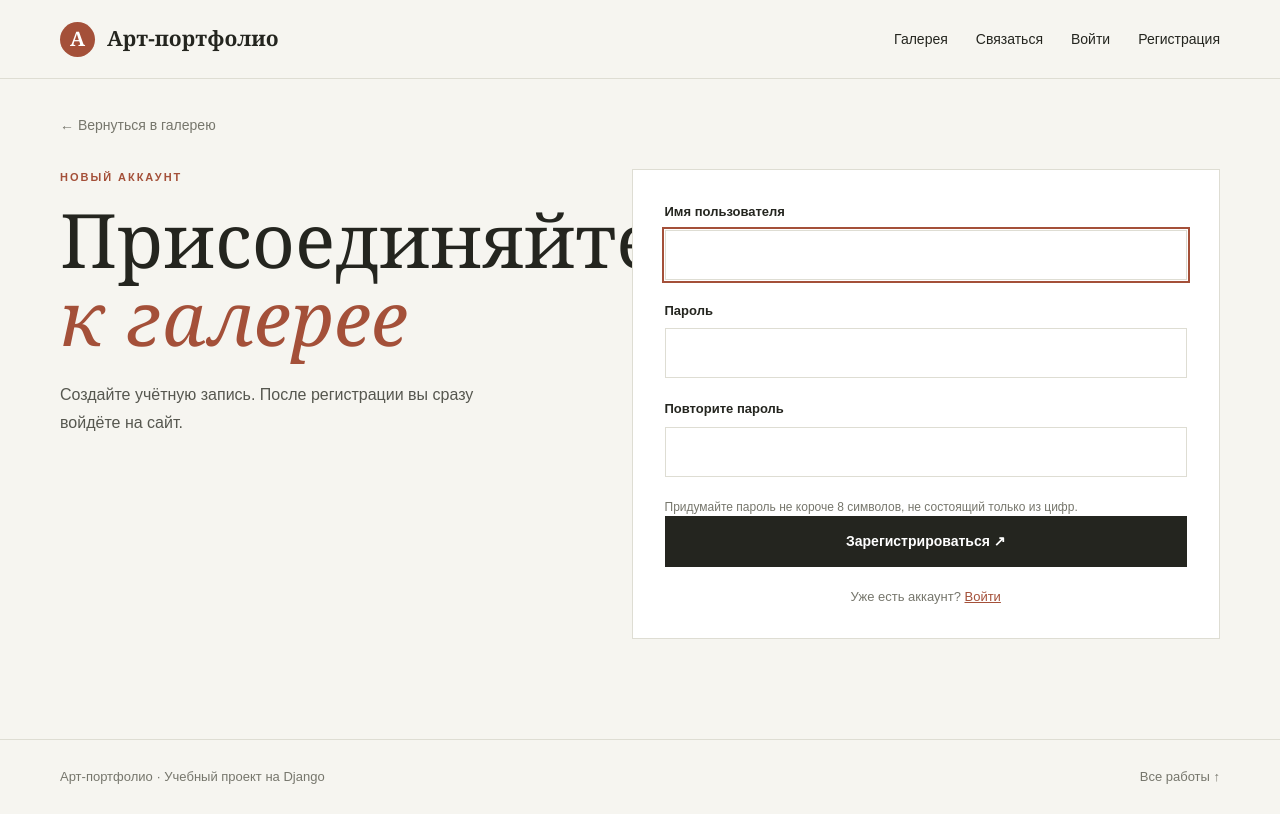
After one commit to Daniil888-m/Kursovoy_Kolotygin_241-3210_4sem, a Django app: page /register/ in a window 1280 px wide. The commit adds this page. Run offline with Django 5.2, Linux system fonts and the light colour scheme.

Commit message:
регистрация пользователей

```diff
--- a/artist_portfolio/settings.py
+++ b/artist_portfolio/settings.py
@@ -120,3 +120,7 @@ STATIC_URL = 'static/'
 
 MEDIA_URL = '/media/'
 MEDIA_ROOT = BASE_DIR / 'media'
+
+LOGIN_URL = 'gallery:login'
+LOGIN_REDIRECT_URL = 'gallery:artwork_list'
+LOGOUT_REDIRECT_URL = 'gallery:artwork_list'
--- a/gallery/static/gallery/style.css
+++ b/gallery/static/gallery/style.css
@@ -19,8 +19,12 @@ img { display: block; max-width: 100%; }
 .header-inner { min-height: 78px; display: flex; align-items: center; justify-content: space-between; gap: 20px; }
 .brand { display: inline-flex; align-items: center; gap: 12px; font-family: Georgia, 'Times New Roman', serif; font-size: 21px; font-weight: bold; }
 .brand-mark { display: grid; place-items: center; width: 35px; height: 35px; border-radius: 50%; background: var(--accent); color: var(--white); font-size: 20px; }
-nav { display: flex; flex-wrap: wrap; gap: 28px; font-size: 14px; }
+nav { display: flex; align-items: center; flex-wrap: wrap; gap: 28px; font-size: 14px; }
 nav a:hover, .footer-inner a:hover, .back-link:hover { color: var(--accent); }
+.nav-user { color: var(--muted); }
+.logout-form { margin: 0; }
+.logout-form button { padding: 0; border: 0; background: none; color: var(--ink); font: inherit; cursor: pointer; }
+.logout-form button:hover { color: var(--accent); }
 
 .hero { overflow: hidden; background: #e8e5da; }
 .hero-inner { min-height: 430px; display: grid; grid-template-columns: 1.25fr .75fr; align-items: center; gap: 30px; }
@@ -108,6 +112,13 @@ h1, h2, h3 { font-family: Georgia, 'Times New Roman', serif; font-weight: normal
 .form-note { margin: 13px 0 0; color: var(--muted); font-size: 12px; }
 .success-section { min-height: 520px; padding-block: 110px; }
 .success-section .contact-button { margin-top: 15px; }
+.auth-section { padding-block: 34px 100px; }
+.auth-layout { display: grid; grid-template-columns: minmax(0, .9fr) minmax(0, 1.1fr); gap: 90px; align-items: start; }
+.auth-intro h1 { margin-bottom: 24px; font-size: clamp(45px, 6vw, 75px); line-height: 1.05; }
+.auth-intro h1 em { color: var(--accent); font-weight: normal; }
+.auth-intro > p:not(.eyebrow) { max-width: 430px; color: #56574f; line-height: 1.75; }
+.auth-switch { margin: 20px 0 0; color: var(--muted); font-size: 13px; text-align: center; }
+.auth-switch a { color: var(--accent); text-decoration: underline; }
 
 .site-footer { border-top: 1px solid var(--line); }
 .footer-inner { display: flex; justify-content: space-between; gap: 20px; padding-block: 27px; color: var(--muted); font-size: 13px; }
@@ -126,9 +137,9 @@ h1, h2, h3 { font-family: Georgia, 'Times New Roman', serif; font-weight: normal
     .hero-inner { min-height: 330px; }
     .section-heading { align-items: start; flex-direction: column; gap: 5px; }
     .artwork-grid, .detail-layout, .feedback-layout { grid-template-columns: 1fr; }
-    .contact-layout { grid-template-columns: 1fr; gap: 28px; }
+    .contact-layout, .auth-layout { grid-template-columns: 1fr; gap: 28px; }
     .contact-form { padding: 22px; }
-    .contact-section { padding-bottom: 70px; }
+    .contact-section, .auth-section { padding-bottom: 70px; }
     .success-section { min-height: 450px; padding-block: 80px; }
     .gallery-section { padding-block: 55px 70px; }
     .detail-section { padding-bottom: 65px; }
--- a/gallery/templates/gallery/base.html
+++ b/gallery/templates/gallery/base.html
@@ -18,7 +18,17 @@
             <nav aria-label="Основная навигация">
                 <a href="{% url 'gallery:artwork_list' %}">Галерея</a>
                 <a href="{% url 'gallery:contact' %}">Связаться</a>
-                <a href="{% url 'admin:index' %}">Администрирование</a>
+                {% if user.is_authenticated %}
+                    <span class="nav-user">{{ user.username }}</span>
+                    <form class="logout-form" method="post" action="{% url 'gallery:logout' %}">
+                        {% csrf_token %}
+                        <button type="submit">Выйти</button>
+                    </form>
+                {% else %}
+                    <a href="{% url 'gallery:login' %}">Войти</a>
+                    <a href="{% url 'gallery:register' %}">Регистрация</a>
+                {% endif %}
+                {% if user.is_staff %}<a href="{% url 'admin:index' %}">Администрирование</a>{% endif %}
             </nav>
         </div>
     </header>
--- /dev/null
+++ b/gallery/templates/gallery/register.html
@@ -0,0 +1,41 @@
+{% extends 'gallery/base.html' %}
+
+{% block title %}Регистрация — Арт-портфолио{% endblock %}
+
+{% block content %}
+<section class="auth-section container">
+    <a class="back-link" href="{% url 'gallery:artwork_list' %}">← Вернуться в галерею</a>
+    <div class="auth-layout">
+        <div class="auth-intro">
+            <p class="eyebrow">НОВЫЙ АККАУНТ</p>
+            <h1>Присоединяйтесь<br><em>к галерее</em></h1>
+            <p>Создайте учётную запись. После регистрации вы сразу войдёте на сайт.</p>
+        </div>
+
+        <form class="contact-form auth-form" method="post">
+            {% csrf_token %}
+            {% if form.non_field_errors %}<div class="form-errors">{{ form.non_field_errors }}</div>{% endif %}
+
+            <div class="form-field">
+                <label for="{{ form.username.id_for_label }}">Имя пользователя</label>
+                {{ form.username }}
+                {% for error in form.username.errors %}<span class="field-error">{{ error }}</span>{% endfor %}
+            </div>
+            <div class="form-field">
+                <label for="{{ form.password1.id_for_label }}">Пароль</label>
+                {{ form.password1 }}
+                {% for error in form.password1.errors %}<span class="field-error">{{ error }}</span>{% endfor %}
+            </div>
+            <div class="form-field">
+                <label for="{{ form.password2.id_for_label }}">Повторите пароль</label>
+                {{ form.password2 }}
+                {% for error in form.password2.errors %}<span class="field-error">{{ error }}</span>{% endfor %}
+            </div>
+
+            <p class="form-note">Придумайте пароль не короче 8 символов, не состоящий только из цифр.</p>
+            <button type="submit">Зарегистрироваться ↗</button>
+            <p class="auth-switch">Уже есть аккаунт? <a href="{% url 'gallery:login' %}">Войти</a></p>
+        </form>
+    </div>
+</section>
+{% endblock %}
--- a/gallery/urls.py
+++ b/gallery/urls.py
@@ -1,3 +1,4 @@
+from django.contrib.auth import views as auth_views
 from django.urls import path
 
 from . import api_views, views
@@ -8,6 +9,13 @@ app_name = "gallery"
 urlpatterns = [
     path("", views.artwork_list, name="artwork_list"),
     path("api/artworks/", api_views.artwork_api_list, name="artwork_api_list"),
+    path("register/", views.register, name="register"),
+    path(
+        "login/",
+        auth_views.LoginView.as_view(template_name="gallery/login.html"),
+        name="login",
+    ),
+    path("logout/", auth_views.LogoutView.as_view(), name="logout"),
     path("contact/", views.contact_request, name="contact"),
     path("contact/success/", views.contact_success, name="contact_success"),
     path("artworks/<int:pk>/", views.artwork_detail, name="artwork_detail"),
--- a/gallery/views.py
+++ b/gallery/views.py
@@ -1,3 +1,5 @@
+from django.contrib.auth import login
+from django.contrib.auth.forms import UserCreationForm
 from django.db.models import Avg, Count, Q
 from django.shortcuts import get_object_or_404, redirect, render
 
@@ -79,3 +81,20 @@ def contact_request(request, pk=None):
 def contact_success(request):
     """Подтверждает посетителю, что обращение сохранено."""
     return render(request, "gallery/contact_success.html")
+
+
+def register(request):
+    """Регистрирует посетителя и открывает для него сеанс входа."""
+    if request.user.is_authenticated:
+        return redirect("gallery:artwork_list")
+
+    if request.method == "POST":
+        form = UserCreationForm(request.POST)
+        if form.is_valid():
+            user = form.save()
+            login(request, user)
+            return redirect("gallery:artwork_list")
+    else:
+        form = UserCreationForm()
+
+    return render(request, "gallery/register.html", {"form": form})
```
Also changed, not shown: gallery/templates/gallery/login.html (added, +36 -0 lines), gallery/tests.py (+84 -0 lines).
